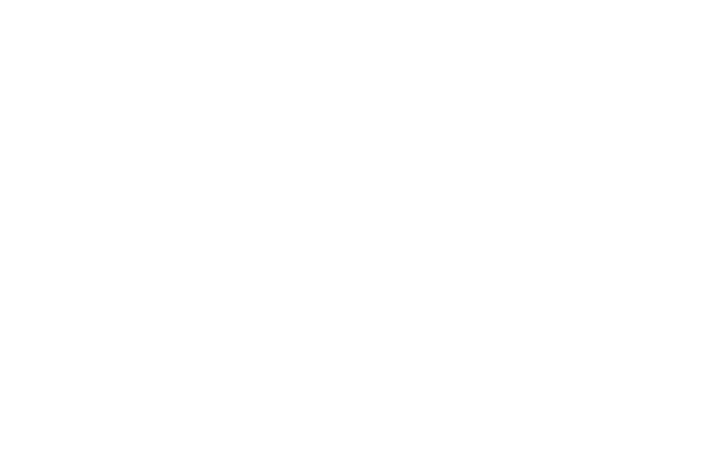
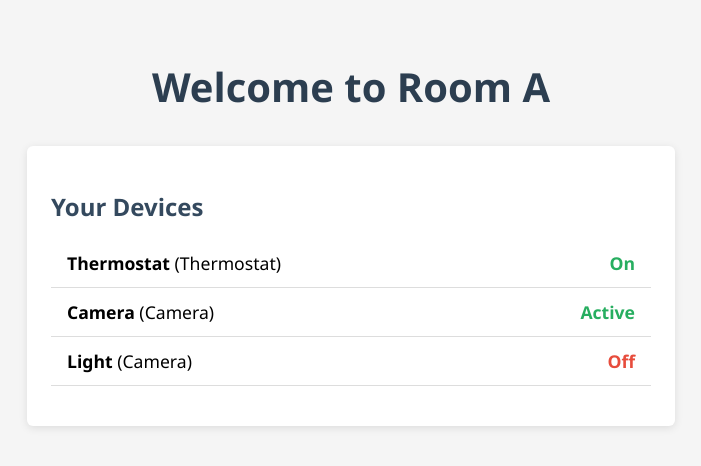
Before and after one commit to b-arkell/SmartHotel, a React (Create React App) app in the folder frontend/: page /guest in a window 1280 px wide. Before the commit this address had no page. Shown: the top 466 px of the page, without its empty margins (289-990 px from the left). Built offline with nearby package versions, Linux system fonts and the light colour scheme.

Commit message:
Added GuestHub
Added the guest hub

```diff
--- a/frontend/src/App.js
+++ b/frontend/src/App.js
@@ -1,33 +1,16 @@
-/* import { BrowserRouter as Router, Routes, Route } from "react-router-dom";
-import DeviceHub from "./DeviceHub";
+import { BrowserRouter as Router, Routes, Route } from "react-router-dom";
+import HotelHub from "./HotelHub";
+import GuestHub from "./GuestHub";
 
 function App() {
   return (
     <Router>
       <Routes>
-        <Route path="/" element={<DeviceHub />} />
+        <Route path="/hotel" element={<HotelHub />} />
+        <Route path="/guest" element={<GuestHub />} />
       </Routes>
     </Router>
   );
 }
 
 export default App;
-*/
-
-
-
-// THIS IS FOR TESTING // ABOVE IS THE REAL CODE //
-import { BrowserRouter as Router, Routes, Route } from "react-router-dom";
-import HotelHub from "./HotelHub";
-
-function App() {
-  return (
-    <Router>
-      <Routes>
-        <Route path="/" element={<HotelHub />} />
-      </Routes>
-    </Router>
-  );
-}
-
-export default App;
--- /dev/null
+++ b/frontend/src/GuestHub.jsx
@@ -0,0 +1,78 @@
+import { useEffect, useState } from "react";
+
+export default function GuestHub() {
+  const [room, setRoom] = useState(null);
+  const [loading, setLoading] = useState(true);
+
+// TODO: Implement proper useEffect() for GuestHub
+useEffect(() => {
+  const mockRoom = {
+    id: 201,
+    name: "Room A",
+    devices: [
+      { id: 1, name: "Thermostat", status: "On", type: "Thermostat" },
+      { id: 2, name: "Camera", status: "Active", type: "Camera" },
+      { id: 3, name: "Light", status: "Off", type: "Camera" }
+    ]
+  };
+
+  setRoom(mockRoom);
+  setLoading(false);
+}, [])
+
+if (loading) return <p>Loading room data...</p>;
+if (!room) return <p>No room data available.</p>; // prevents crashes
+
+return (
+ <div style={{
+      minHeight: "100vh",
+      padding: "2rem",
+      backgroundColor: "#f5f5f5",
+      fontFamily: "Segoe UI, sans-serif"
+    }}>
+      <h1 style={{
+        textAlign: "center",
+        fontSize: "2.5rem",
+        fontWeight: "600",
+        marginBottom: "2rem",
+        color: "#2c3e50"
+      }}>
+        Welcome to {room.name}
+      </h1>
+
+      <div style={{
+        maxWidth: "600px",
+        margin: "0 auto",
+        backgroundColor: "#ffffff",
+        padding: "1.5rem",
+        borderRadius: "6px",
+        boxShadow: "0 2px 8px rgba(0,0,0,0.1)"
+      }}>
+        <h2 style={{ marginBottom: "1rem", fontSize: "1.5rem", color: "#34495e" }}>Your Devices</h2>
+        <ul style={{ listStyle: "none", padding: 0 }}>
+          {room.devices.map(device => {
+            const isOff = ["Off", "Muted", "Inactive"].includes(device.status);
+            return (
+              <li key={device.id} style={{
+                padding: "0.75rem 1rem",
+                borderBottom: "1px solid #ddd",
+                fontSize: "1.1rem",
+                display: "flex",
+                justifyContent: "space-between"
+              }}>
+                <span><strong>{device.name}</strong> ({device.type})</span>
+                <span style={{
+                  color: isOff ? "#e74c3c" : "#27ae60",
+                  fontWeight: "600"
+                }}>
+                  {device.status}
+                </span>
+              </li>
+            );
+          })}
+        </ul>
+      </div>
+    </div>
+  );
+
+}
```
